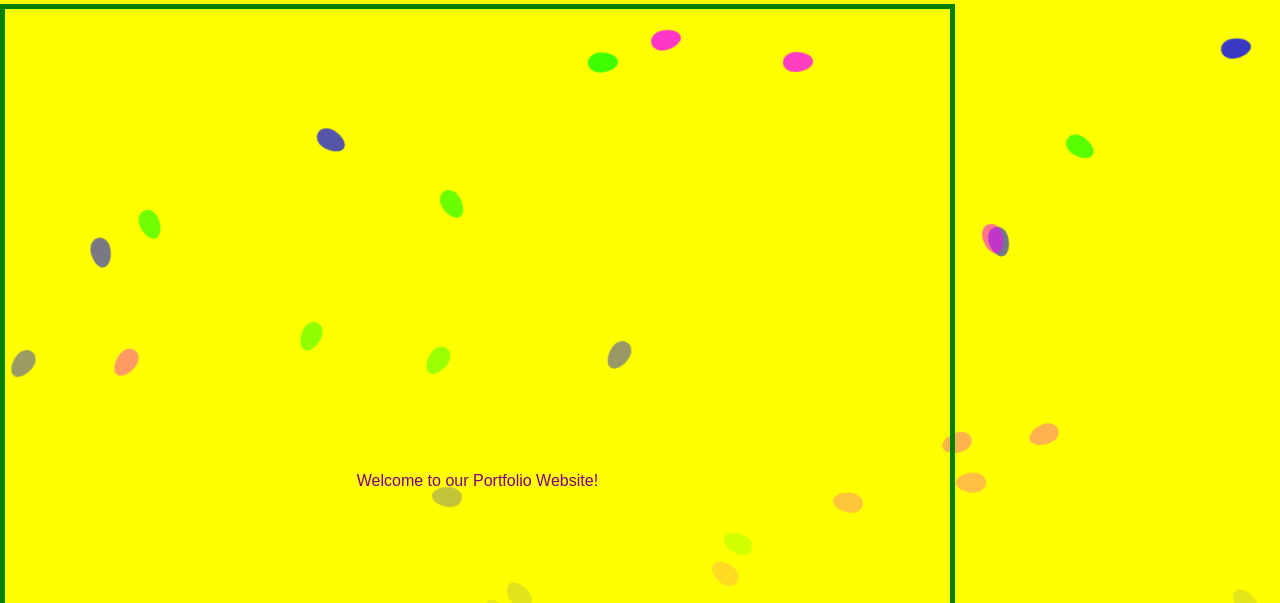
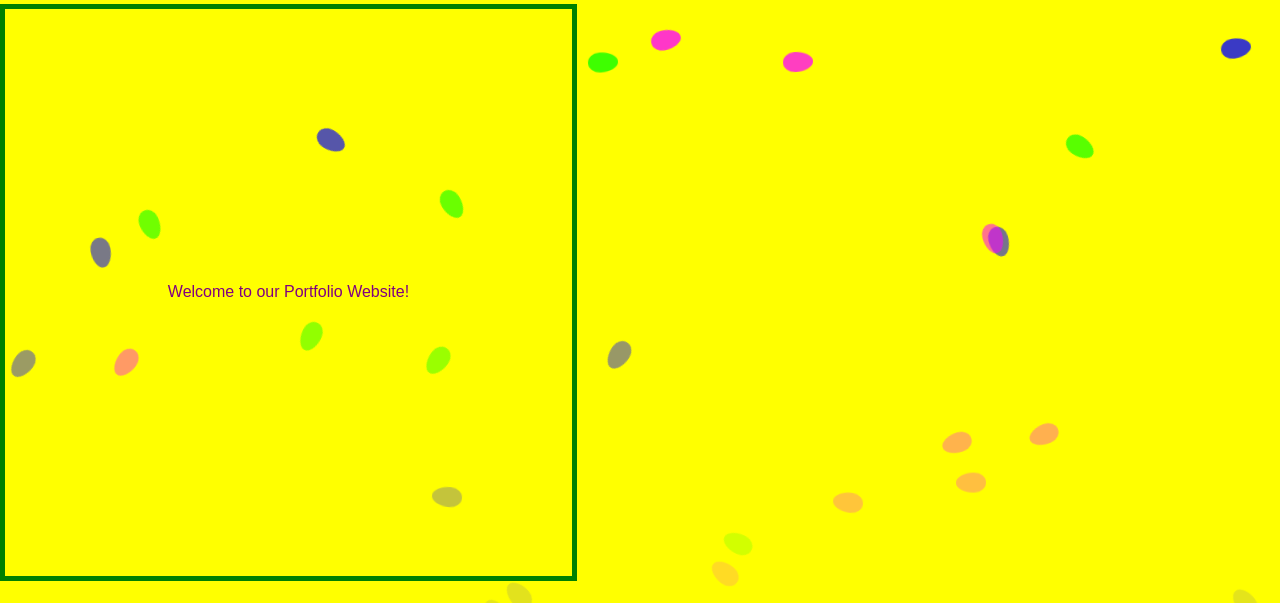
Before and after one commit to DIWAKARANR/Multi-colour-drops-with-yellow-colour-with-green-portfolio-, a plain HTML site: page index.html in a window 1280 px wide. Shown: the part 123-726 px from the top of the page. Drawn offline with Linux system fonts and the light colour scheme.

Commit message:
Update styles.css

```diff
--- a/styles.css
+++ b/styles.css
@@ -16,8 +16,8 @@ h1 {
 }
 
 .welcome-box {
-    width: 25cm;
-    height: 25cm;
+    width: 15cm;
+    height: 15cm;
     border: 5px solid green;
     display: flex;
     justify-content: center;
```
